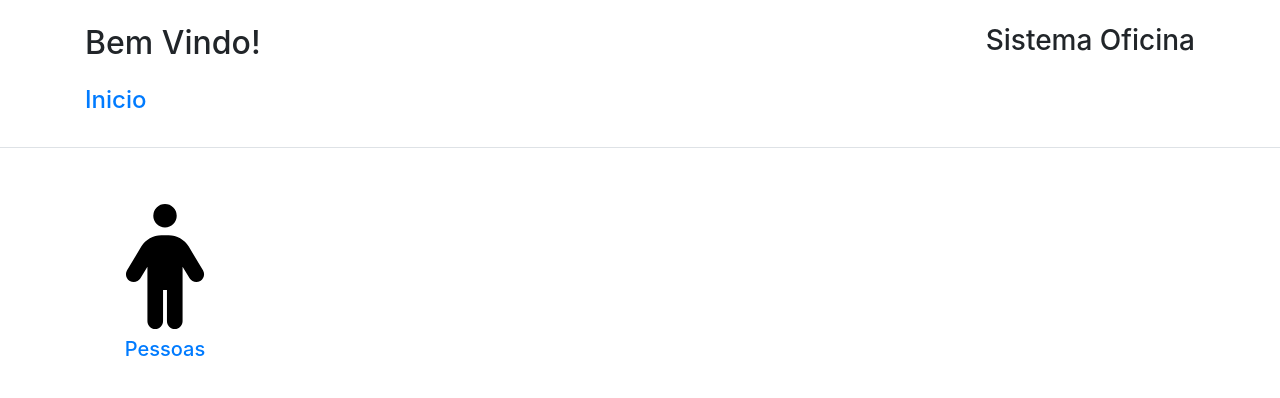
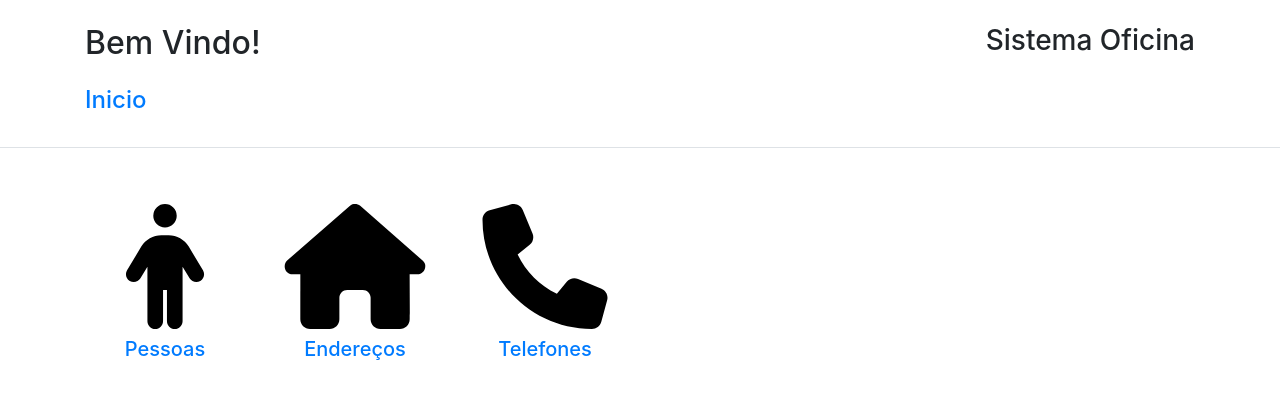
Before and after one commit to msimeaor/Oficina-Interface, a React (Vite) app: page / in a window 1280 px wide. Shown: the top 398 px of the page. Built offline with nearby package versions, Linux system fonts and the light colour scheme.

Commit message:
Updating HomeScreen component
After creating the component that represents the HomeScreen links, I passed this component to represents each link of this screen. At the moment, we only have three links, but in the future we will have a few more.

```diff
--- a/src/Components/HomeScreen/HomeScreen.jsx
+++ b/src/Components/HomeScreen/HomeScreen.jsx
@@ -1,6 +1,9 @@
 import React from 'react'
+import LinkToServiceScreen from './LinkToServiceScreen'
 import { Link } from 'react-router-dom'
 import { ReactComponent as Person } from '../../Images/person-solid.svg'
+import { ReactComponent as House } from '../../Images/house-solid.svg'
+import { ReactComponent as Phone } from '../../Images/phone-solid.svg'
 import 'bootstrap/dist/css/bootstrap.min.css'
 
 const HomeScreen = ({ setCurrentPage }) => {
@@ -12,14 +15,9 @@ const HomeScreen = ({ setCurrentPage }) => {
   return (
     <section className='container' >
       <div className='row mt-5' >
-        <div className='col-lg-2 col-md-3 col-4 pt-2 pb-2' >
-          <Link className='d-flex flex-wrap justify-content-center' >
-            <Person/>
-            <h5 className='mt-2' >
-              Pessoas
-            </h5>
-          </Link>
-        </div>
+        <LinkToServiceScreen href='#' LinkIcon={<Person/>} linkDescription='Pessoas' />
+        <LinkToServiceScreen href='#' LinkIcon={<House/>} linkDescription='Endereços' />
+        <LinkToServiceScreen href='#' LinkIcon={<Phone/>} linkDescription='Telefones' />
       </div>
     </section>
   )
```
